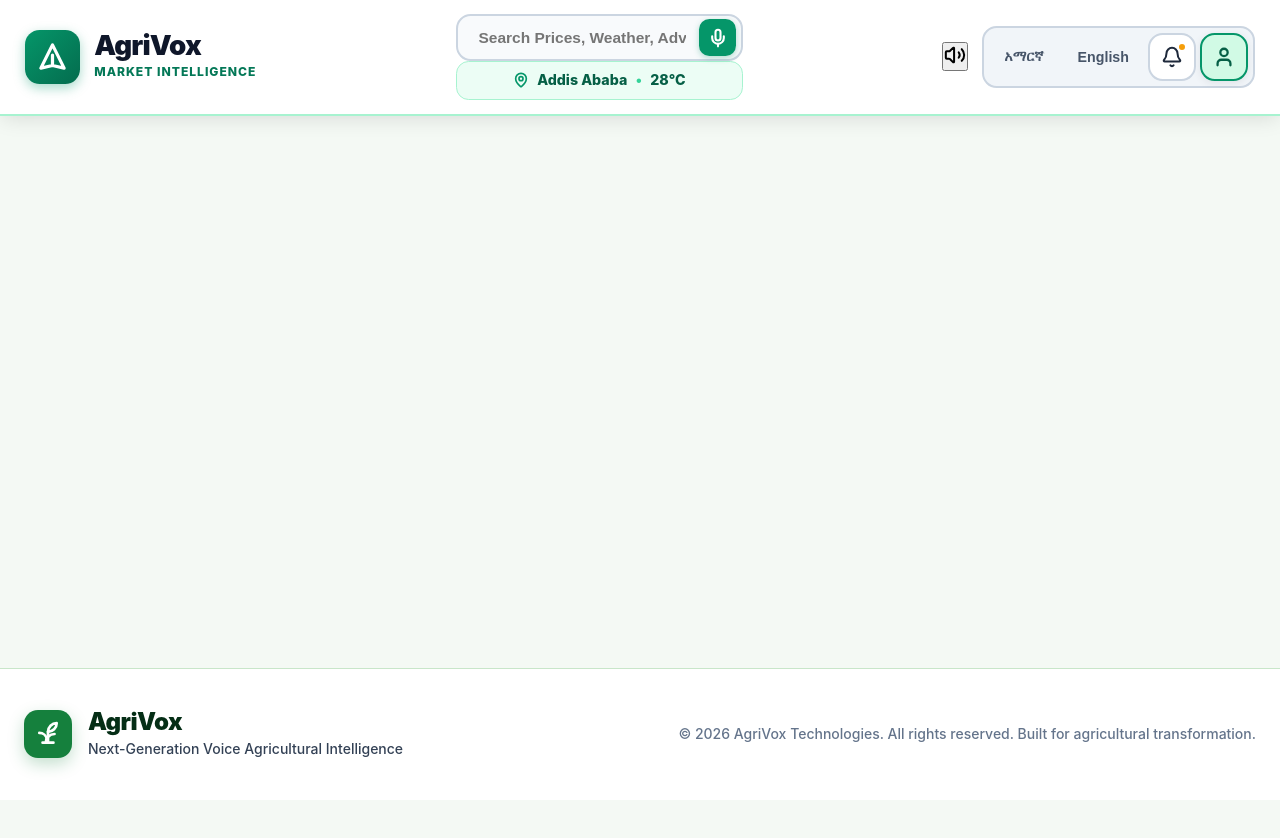
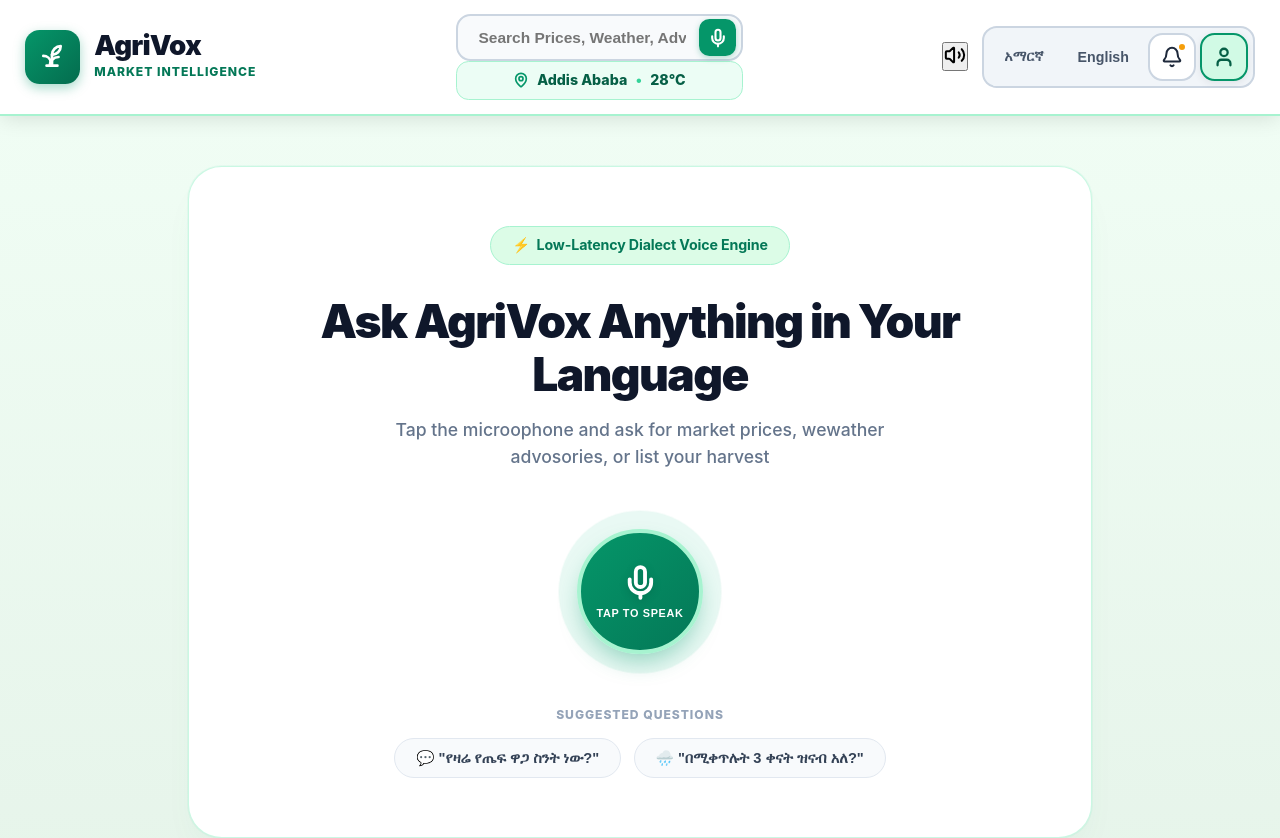
Before and after one commit to kidus-yo/Agriculture-Market-Assistant, a React (Vite) app in the folder frontend/: page /Home in a window 1280 px wide. Shown: the top 838 px of the page. Before the commit the page ends 800 px from the top, so only its background shows below. Built offline with nearby package versions, Linux system fonts and the light colour scheme.

Commit message:
top box done!

```diff
--- a/frontend/src/Header.jsx
+++ b/frontend/src/Header.jsx
@@ -1,5 +1,12 @@
 import {useState} from 'react';
 import {Mic, Volume2, Bell, MapPin, User} from 'lucide-react';
+
+const SproutIcon = () => (
+  <svg width="26" height="26" viewBox="0 0 24 24" fill="none" stroke="currentColor" strokeWidth="2.5" strokeLinecap="round" strokeLinejoin="round">
+      <path d="M7 20h10" /><path d="M10 20c0-4.4 3.6-8 8-8" /><path d="M4 11c3.5 0 6.5 2.5 7 6" /><path d="M12 20V10" /><path d="M12 10a8 8 0 0 1 8-8 8 8 0 0 1-8 8Z" />
+  </svg>
+);
+
 
 export default function Header(currentLang, setLanguage, onVoiceClick){
 
@@ -15,9 +22,7 @@
             <div className="header-container">
                 <div className='brand-wrapper'>
                     <div className='brand-icon'>
-                        <svg className="svg-icon" fill="none" stroke="currentColor" viewBox="0 0 24 24">
-                            <path strokeLinecap="round" strokeLinejoin="round" strokeWidth="2.5" d="M12 19l9 2-9-18-9 18 9-2zm0 0v-8" />
-                        </svg>
+                        <SproutIcon/>
                     </div>
                     <div>
                         <span className='brand-title'>AgriVox</span>
--- a/frontend/src/assets/Home-page/HomePage.jsx
+++ b/frontend/src/assets/Home-page/HomePage.jsx
@@ -1,10 +1,50 @@
 
-
+const MicIcon = () => (
+<svg
+  className="mic-svg"
+  viewBox="0 0 24 24"
+  fill="none"
+  stroke="currentColor"
+  strokeWidth="2.5"
+  strokeLinecap="round"
+  strokeLinejoin="round"
+  >
+    <path d="M12 2a3 3 0 0 0-3 3v7a3 3 0 0 0 6 0V5a3 3 0 0 0-3-3z"/>
+    <path d="M19 10v2a7 7 0 0 1-14 0v-2"/>
+    <line x1="12" y1="19" x2="12" y2="22"/>
+</svg>
+);
 export default function Homepage(){
 
   return(
-    <>
-    </>
+    <div className='homepage-wrapper'>
+      <div className='top-box'>
+        <div className='highlighted-note'>
+          <span className='flash-icon'>⚡</span>
+          Low-Latency Dialect Voice Engine
+        </div>
+        <h1 className='top-header'>Ask AgriVox Anything in Your Language</h1>
+        <p className='sub-text'>Tap the microophone and ask for market prices, wewather advosories, or list your harvest</p>
+        <div className='mic-button-wrapper'>
+          <button className='voice-mic-btn' aria-label="Tap to speak">
+            <MicIcon/>
+            <span className='btn-label'>TAP TO SPEAK</span>
+          </button>
+        </div>
+
+        <div className="suggested-container">
+          <span className="suggested-title">SUGGESTED QUESTIONS</span>
+          <div className="chips-wrapper">
+            <button className="chip-btn">
+              💬 "የዛሬ የጤፍ ዋጋ ስንት ነው?"
+            </button>
+            <button className="chip-btn">
+              🌧️ "በሚቀጥሉት 3 ቀናት ዝናብ አለ?"
+            </button>
+          </div>
+        </div>
+      </div>
+    </div>
   );
 
 }
--- /dev/null
+++ b/frontend/src/assets/css-files/home-page.css
@@ -0,0 +1,214 @@
+.homepage-wrapper {
+  min-height: calc(100vh - 5.5rem);
+  background: linear-gradient(180deg, #f0fdf4 0%, #e6f4ea 100%);
+  display: flex;
+  align-items: center;
+  justify-content: center;
+  padding: 3rem 1.5rem;
+  box-sizing: border-box;
+}
+
+.top-box {
+  background-color: #ffffff;
+  width: 100%;
+  max-width: 54rem;
+  border-radius: 2rem;
+  padding: 3.5rem 2.5rem;
+  display: flex;
+  flex-direction: column;
+  align-items: center;
+  text-align: center;
+  border: 1px solid rgba(167, 243, 208, 0.6);
+  box-shadow: 0 20px 40px -15px rgba(5, 150, 105, 0.07),
+              0 0 0 1px rgba(16, 185, 129, 0.05);
+  transition: transform 0.3s ease, box-shadow 0.3s ease;
+}
+
+.top-box:hover {
+  box-shadow: 0 25px 50px -12px rgba(5, 150, 105, 0.12);
+}
+
+.highlighted-note {
+  display: inline-flex;
+  align-items: center;
+  gap: 0.4rem;
+  background-color: #dcfce7;
+  color: #047857;
+  border: 1px solid #a7f3d0;
+  padding: 0.45rem 1.25rem;
+  border-radius: 9999px;
+  font-size: 0.85rem;
+  font-weight: 700;
+  letter-spacing: -0.01em;
+  margin-bottom: 1.75rem;
+}
+
+.flash-icon {
+  color: #10b981;
+}
+
+.top-header {
+  font-size: 2.75rem;
+  font-weight: 900;
+  color: #0f172a;
+  letter-spacing: -0.035em;
+  line-height: 1.15;
+  margin: 0 0 1rem 0;
+  max-width: 40rem;
+}
+
+.sub-text {
+  font-size: 1.05rem;
+  color: #64748b;
+  font-weight: 500;
+  margin: 0 0 2.5rem 0;
+  max-width: 34rem;
+  line-height: 1.5;
+}
+
+.mic-button-wrapper {
+  margin: 1rem 0 3rem 0;
+  position: relative;
+  display: flex;
+  align-items: center;
+  justify-content: center;
+}
+
+.mic-button-wrapper::before {
+  content: '';
+  position: absolute;
+  width: 8rem;
+  height: 8rem;
+  border-radius: 50%;
+  background-color: rgba(16, 185, 129, 0.2);
+  animation: ripple 2.5s infinite ease-out;
+  z-index: 0;
+}
+
+.voice-mic-btn {
+  position: relative;
+  z-index: 1;
+  width: 7.5rem;
+  height: 7.5rem;
+  border-radius: 50%;
+  background: linear-gradient(135deg, #059669 0%, #047857 100%);
+  border: 4px solid #a7f3d0;
+  color: #ffffff;
+  cursor: pointer;
+  display: flex;
+  flex-direction: column;
+  align-items: center;
+  justify-content: center;
+  gap: 0.35rem;
+  box-shadow: 0 12px 24px -6px rgba(5, 150, 105, 0.4);
+  transition: all 0.25s cubic-bezier(0.4, 0, 0.2, 1);
+}
+
+.voice-mic-btn:hover {
+  transform: scale(1.06);
+  background: linear-gradient(135deg, #10b981 0%, #059669 100%);
+  box-shadow: 0 16px 32px -6px rgba(5, 150, 105, 0.5);
+  border-color: #6ee7b7;
+}
+
+.voice-mic-btn:active {
+  transform: scale(0.97);
+}
+
+.mic-svg {
+  width: 2.2rem;
+  height: 2.2rem;
+  filter: drop-shadow(0 2px 4px rgba(0, 0, 0, 0.15));
+}
+
+.btn-label {
+  font-size: 0.65rem;
+  font-weight: 900;
+  letter-spacing: 0.06em;
+  text-transform: uppercase;
+  color: #ffffff;
+}
+
+.suggested-container {
+  display: flex;
+  flex-direction: column;
+  align-items: center;
+  gap: 0.85rem;
+  width: 100%;
+}
+
+.suggested-title {
+  font-size: 0.725rem;
+  font-weight: 800;
+  color: #94a3b8;
+  letter-spacing: 0.08em;
+  text-transform: uppercase;
+}
+
+.chips-wrapper {
+  display: flex;
+  flex-wrap: wrap;
+  align-items: center;
+  justify-content: center;
+  gap: 0.75rem;
+}
+
+.chip-btn {
+  background-color: #f8fafc;
+  color: #334155;
+  border: 1.5px solid #e2e8f0;
+  padding: 0.6rem 1.25rem;
+  border-radius: 9999px;
+  font-size: 0.875rem;
+  font-weight: 600;
+  cursor: pointer;
+  transition: all 0.2s ease-in-out;
+}
+
+.chip-btn:hover {
+  background-color: #ecfdf5;
+  color: #047857;
+  border-color: #a7f3d0;
+  transform: translateY(-2px);
+  box-shadow: 0 4px 12px rgba(5, 150, 105, 0.08);
+}
+
+@keyframes ripple {
+  0% {
+    transform: scale(0.95);
+    opacity: 0.8;
+  }
+  50% {
+    transform: scale(1.35);
+    opacity: 0.3;
+  }
+  100% {
+    transform: scale(1.6);
+    opacity: 0;
+  }
+}
+
+@media (max-width: 640px) {
+  .top-box {
+    padding: 2.5rem 1.25rem;
+    border-radius: 1.5rem;
+  }
+
+  .top-header {
+    font-size: 1.9rem;
+  }
+
+  .sub-text {
+    font-size: 0.95rem;
+  }
+
+  .voice-mic-btn {
+    width: 6.5rem;
+    height: 6.5rem;
+  }
+
+  .mic-button-wrapper::before {
+    width: 7rem;
+    height: 7rem;
+  }
+}
--- a/frontend/src/main.jsx
+++ b/frontend/src/main.jsx
@@ -5,6 +5,7 @@
 import './assets/css-files/intro-page.css'
 import './assets/css-files/register-login.css'
 import './assets/css-files/header.css'
+import './assets/css-files/home-page.css'
 import App from './App.jsx'
 
 ReactDOM.createRoot(document.getElementById('root')).render(
```
